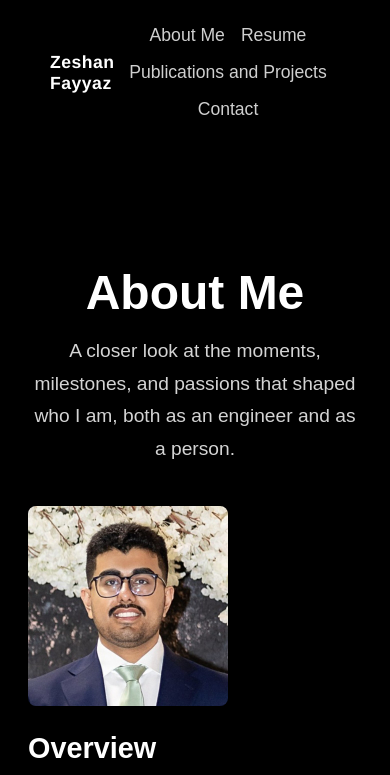
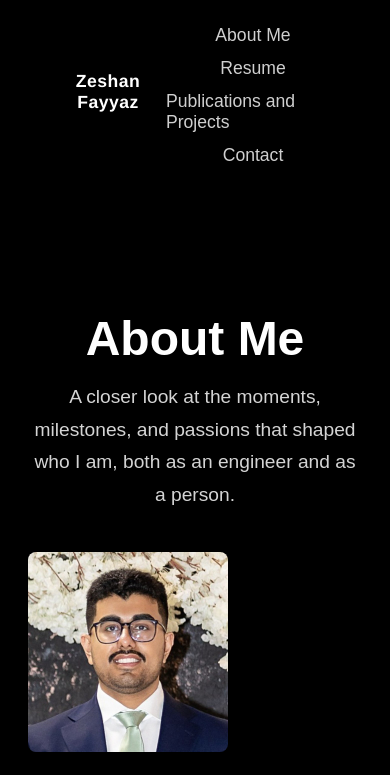
Before and after one commit to ZeshanFayyaz/portfolio, a plain HTML site: page about/index.html in a window 390 px wide. Shown: the top 775 px of the page. Drawn offline with Linux system fonts and the light colour scheme; a web font is replaced by a local one.

Commit message:
update mobile optimization

```diff
--- a/styles.css
+++ b/styles.css
@@ -549,8 +549,12 @@ nav ul li a:hover {
    =========================== */
 
 /* Small global helpers */
-html, body { overflow-x: hidden; }          /* prevent sideways scroll on phones */
-img, iframe, embed { max-width: 100%; }     /* keep media from overflowing */
+html, body {
+  overflow-x: hidden;        /* prevent sideways scroll on phones */
+}
+img, iframe, embed {
+  max-width: 100%;           /* keep media from overflowing */
+}
 
 /* --- Tablet tweaks (<=1024px) --- */
 @media (max-width: 1024px) {
@@ -562,37 +566,53 @@ img, iframe, embed { max-width: 100%; }     /* keep media from overflowing */
   .publications-container,
   .about-container,
   .resume-container,
-  .contact-page { padding: 0 28px; max-width: 100%; }
+  .contact-page {
+    padding: 0 28px;
+    max-width: 100%;
+  }
 }
 
 /* --- Phone / Narrow tablet (<=768px) --- */
 @media (max-width: 768px) {
-  /* Nav (covers both .navbar and plain nav) */
+  /* ✅ Nav: better layout on small screens */
   nav ul,
   .navbar ul {
     flex-wrap: wrap;
-    gap: 16px;
+    flex-direction: column;
+    gap: 12px;
     justify-content: center;
+    align-items: center;
+    padding: 0;
+    margin: 0;
   }
-  .navbar .logo { font-size: 1.1rem; }
+  .navbar .logo {
+    font-size: 1.1rem;
+    display: block;
+    text-align: center;
+    margin-bottom: 0.4rem;
+  }
 
-  /* Hero */
-  .hero { padding: 110px 20px 60px; text-align: center; }
+  /* ✅ Hero: reduce top white space */
+  .hero {
+    padding: 60px 20px 60px;  /* ↓ reduced from ~110px */
+    text-align: center;
+  }
   .hero h1 { font-size: 3.4rem; }
-  .hero .intro, .hero .subtitle { font-size: 1.05rem; }
+  .hero .intro,
+  .hero .subtitle { font-size: 1.05rem; }
 
   /* About: stack image + text */
   .about-section {
     display: flex;
     flex-direction: column;
-    align-items: flex-start;   /* keeps text left-aligned */
+    align-items: flex-start;
     gap: 16px;
   }
   .about-photo {
     width: 200px;
     max-width: 65%;
     height: auto;
-    margin: 0 0 10px 0;       /* sits just above the text */
+    margin: 0 0 10px 0;
     border-radius: 8px;
   }
 
@@ -600,7 +620,10 @@ img, iframe, embed { max-width: 100%; }     /* keep media from overflowing */
   .pubs-section,
   .publications-container,
   .resume-container,
-  .contact-page { padding: 0 20px; max-width: 100%; }
+  .contact-page {
+    padding: 0 20px;
+    max-width: 100%;
+  }
 
   .publication {
     padding: 18px;
@@ -609,10 +632,14 @@ img, iframe, embed { max-width: 100%; }     /* keep media from overflowing */
 
   .publication h3 { font-size: 1.35rem; }
   .pub-description { font-size: 0.96rem; }
-  .pub-meta, .pub-authors { font-size: 0.9rem; }
+  .pub-meta,
+  .pub-authors { font-size: 0.9rem; }
 
   /* Contact layout stacks */
-  .contact-container { flex-direction: column; gap: 28px; }
+  .contact-container {
+    flex-direction: column;
+    gap: 28px;
+  }
   .calendar-booking { min-height: 620px; }
   .calendly-inline-widget { height: 620px !important; }
 
@@ -623,10 +650,12 @@ img, iframe, embed { max-width: 100%; }     /* keep media from overflowing */
 /* --- Small phones (<=480px) --- */
 @media (max-width: 480px) {
   .hero h1 { font-size: 2.6rem; }
-  .hero .intro, .hero .subtitle { font-size: 0.98rem; }
+  .hero .intro,
+  .hero .subtitle { font-size: 0.98rem; }
 
   .publication h3 { font-size: 1.22rem; }
-  .pub-meta, .pub-authors { font-size: 0.85rem; }
+  .pub-meta,
+  .pub-authors { font-size: 0.85rem; }
   .pub-description { font-size: 0.94rem; }
 
   .resume-pdf { height: 75vh; }
```
